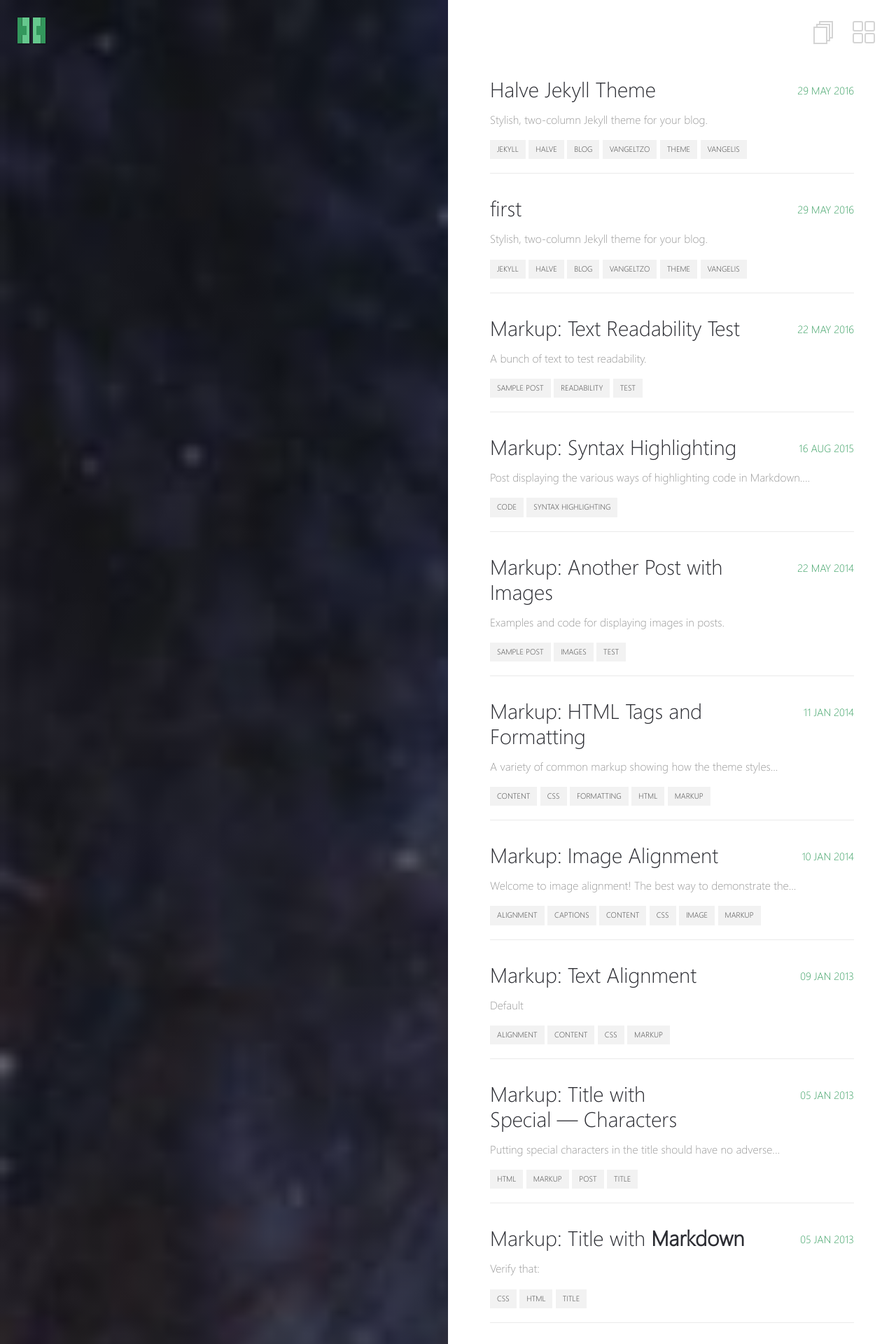
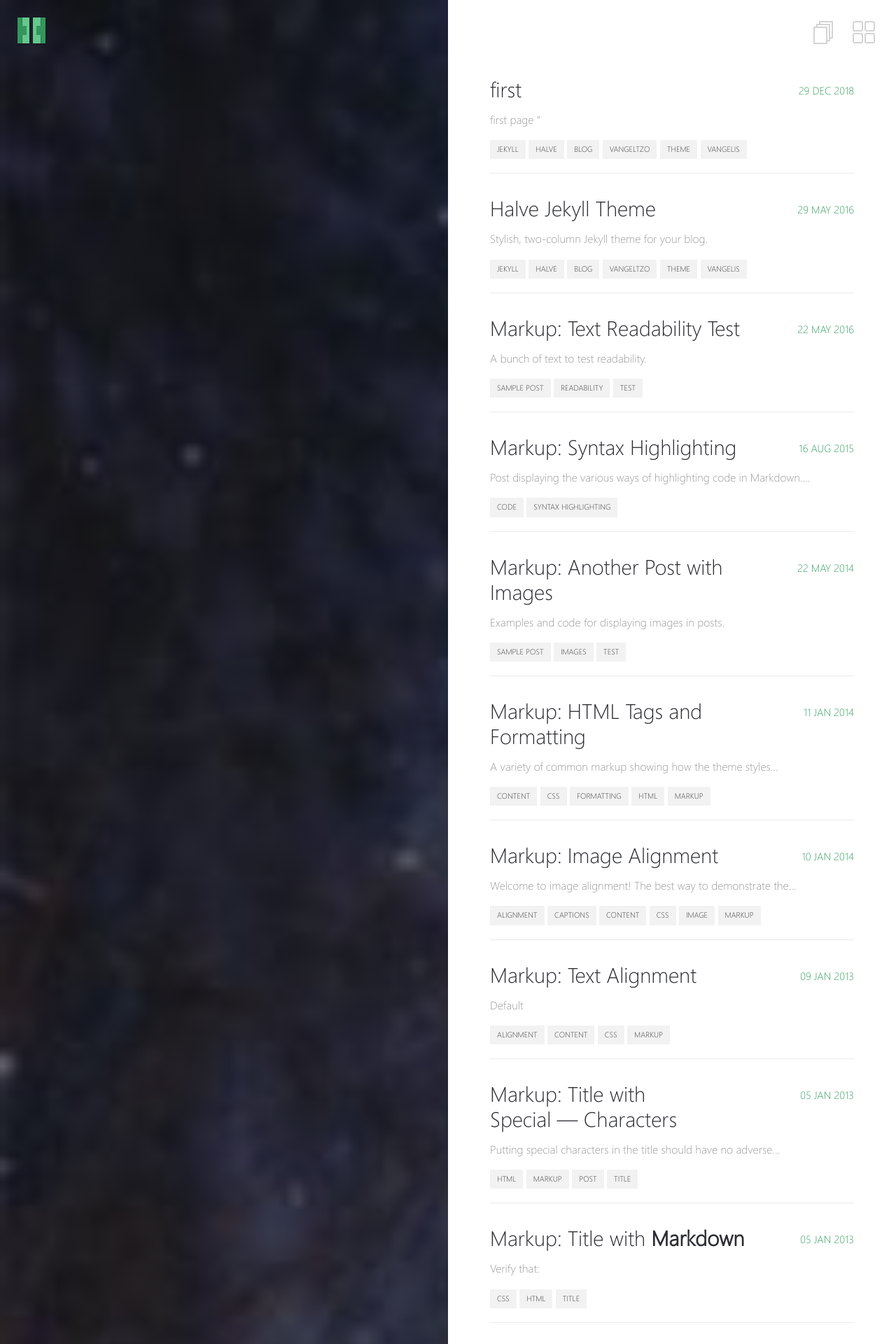
Before and after one commit to anjaehyun17/anjaehyun17.github.io, a Jekyll site: the page built from _pages/posts.md, in a window 1280 px wide. Shown: the top 1920 px of the page at 70% size. Built offline with Jekyll 4.4.1, drawn with Linux system fonts in a browser that asks for light colours.

Commit message:
blog init

```diff
--- a/_posts/2016-05-29-first.md
+++ b/_posts/2018-12-29-first.md
@@ -1,8 +1,8 @@
 ---
 layout: post
 title:  "first"
-date:   2016-05-29
-excerpt: "Stylish, two-column Jekyll theme for your blog."
+date:   2018-12-29
+excerpt: first page "
 tag:
 - jekyll
 - halve
```
